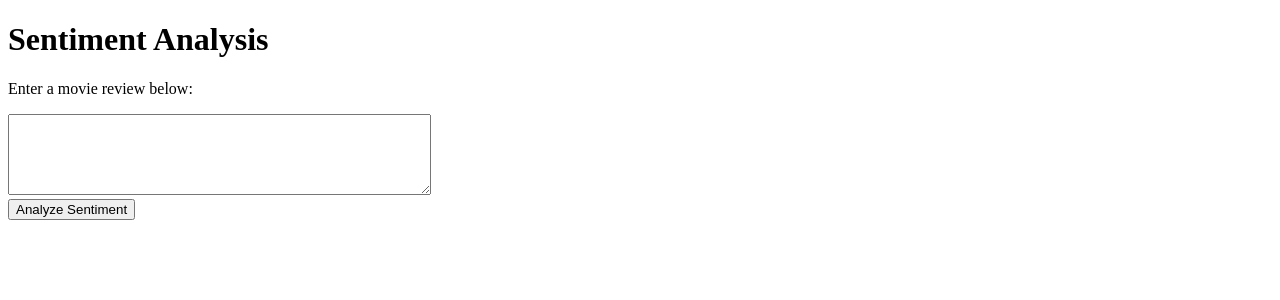
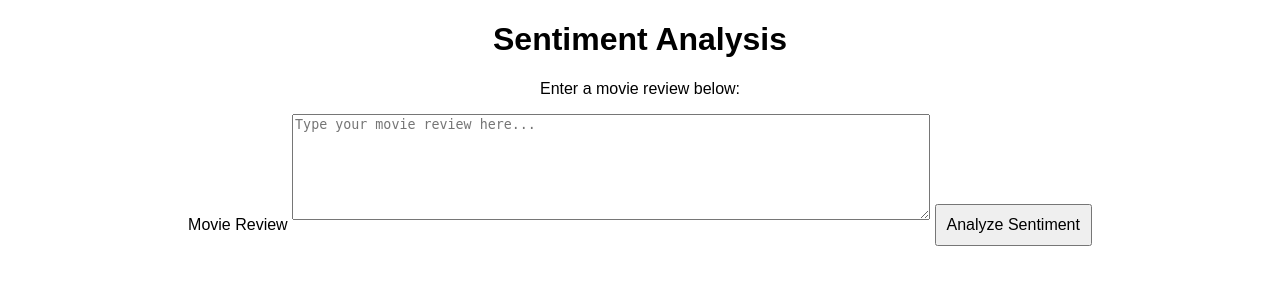
Before and after one commit to Rishabh-Natarajan/Sentiment-Analysis-with-GloVe, a Flask app: page / in a window 1280 px wide. Shown: the top 300 px of the page. Run offline with Flask 3, Linux system fonts and the light colour scheme; parts of the project's set-up code (start-up, migrations or seed data) failed here and were passed over.

Commit message:
Updated index.html
UI modifications

```diff
--- a/templates/index.html
+++ b/templates/index.html
@@ -1,19 +1,25 @@
 <!DOCTYPE html>
 <html lang="en">
 <head>
-    <meta charset="UTF-8">
-    <meta name="viewport" content="width=device-width, initial-scale=1.0">
-    <title>Sentiment Analysis</title>
-    <script src="{{ url_for('static', filename='script.js') }}" defer></script>
+  <meta charset="UTF-8" />
+  <meta name="viewport" content="width=device-width, initial-scale=1" />
+  <title>Sentiment Analysis</title>
+  <link rel="stylesheet" href="../static/styles.css" />
+  <link rel="stylesheet" href="https://fonts.googleapis.com/css2?family=Playfair+Display:wght@700&family=Inter:wght@400;500&display=swap">
 </head>
 <body>
-    <h1>Sentiment Analysis</h1>
-    <p>Enter a movie review below:</p>
-    <form id="sentiment-form">
-        <textarea id="review" rows="5" cols="50"></textarea>
-        <br>
-        <button type="submit">Analyze Sentiment</button>
-    </form>
-    <p id="result"></p>
+  <div class="container">
+    <div class="card">
+      <h1 class="title">Sentiment Analysis</h1>
+      <p class="subtitle">Enter a movie review below:</p>
+      <form id="sentiment-form" autocomplete="off">
+        <label for="review" class="label">Movie Review</label>
+        <textarea id="review" rows="5" placeholder="Type your movie review here..." required></textarea>
+        <button type="submit" class="analyze-btn">Analyze Sentiment</button>
+      </form>
+      <p id="result"></p>
+    </div>
+  </div>
+  <script src="{{ url_for('static', filename='script.js') }}" defer></script>
 </body>
 </html>
```
